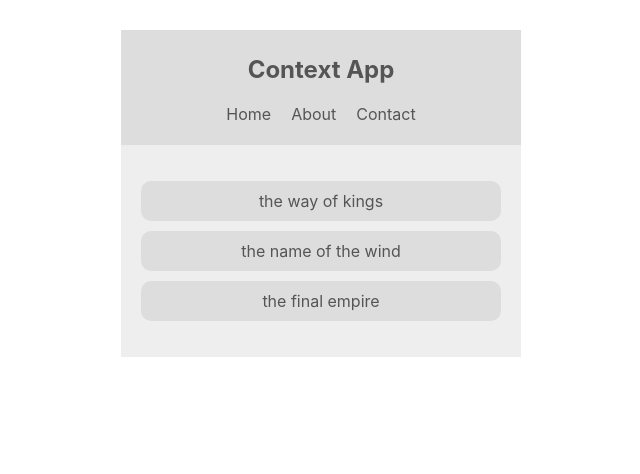
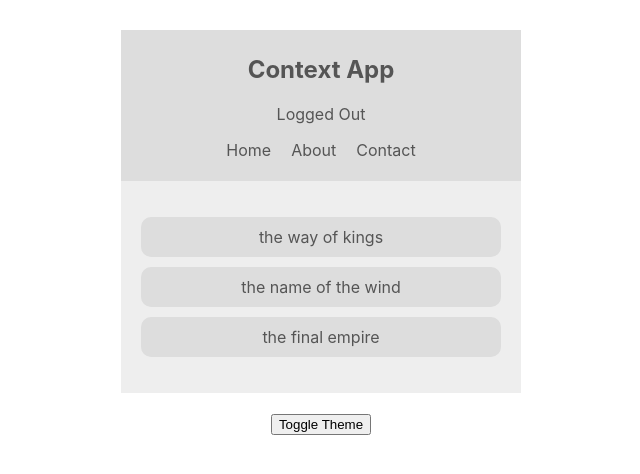
Before and after one commit to freddielumor/React-Context-Hooks, a React (Create React App) app: page / in a window 1280 px wide. Shown: the top 474 px of the page, without its empty margins (319-959 px from the left). Built offline with nearby package versions, Linux system fonts and the light colour scheme.

Commit message:
Add auth conetxt provider, update theme context provider, add theme toggle

```diff
--- a/src/App.js
+++ b/src/App.js
@@ -1,16 +1,20 @@
-import React from 'react';
-import BookList from './components/BookList';
-import Navbar from './components/Navbar';
-import ThemeContextProvider from './Context/themecontext';
+import React from "react";
+import BookList from "./components/BookList";
+import Navbar from "./components/Navbar";
+import ThemeContextProvider from "./Context/ThemeContext";
+import AuthContextProvider from "./Context/AuthContext";
+import ThemeToggle from "./components/ThemeToggle";
 
 function App() {
   return (
     <div className="App">
       <ThemeContextProvider>
-        <Navbar />
-        <BookList />
+        <AuthContextProvider>
+          <Navbar />
+          <BookList />
+          <ThemeToggle />
+        </AuthContextProvider>
       </ThemeContextProvider>
-
     </div>
   );
 }
--- /dev/null
+++ b/src/Context/AuthContext.js
@@ -0,0 +1,29 @@
+import React, { Component, createContext } from "react";
+
+export const AuthContext = createContext();
+
+class AuthContextProvider extends Component {
+  state = {
+    isAuthenticated: false,
+  };
+
+  toggleAuth = () => {
+    const { isAuthenticated } = this.state;
+
+    this.setState({
+      isAuthenticated: !isAuthenticated,
+    });
+  };
+
+  render() {
+    return (
+      <AuthContext.Provider
+        value={{ ...this.state, toggleAuth: this.toggleAuth }}
+      >
+        {this.props.children}
+      </AuthContext.Provider>
+    );
+  }
+}
+
+export default AuthContextProvider;
--- a/src/Context/themecontext.js
+++ b/src/Context/themecontext.js
@@ -1,4 +1,4 @@
-import React, {createContext } from 'react';
+import React, { createContext } from "react";
 
 export const ThemeContext = createContext();
 
@@ -8,21 +8,31 @@ export const ThemeContext = createContext();
     light: {
       syntax: "#555",
       ui: "#ddd",
-            bg: "#eee"
+      bg: "#eee",
     },
     dark: {
       syntax: "#ddd",
       ui: "#333",
-            bg: "#555"
-        }
-    }
+      bg: "#555",
+    },
+  };
+
+  toggleTheme = () => {
+    const { isLightTheme } = this.state;
+
+    this.setState({
+      isLightTheme: !isLightTheme,
+    });
+  };
 
   render() {
     return (
-            <ThemeContext.Provider value={{...this.state}}>
+      <ThemeContext.Provider
+        value={{ ...this.state, toggleTheme: this.toggleTheme }}
+      >
         {this.props.children}
       </ThemeContext.Provider>
-        )
+    );
   }
 }
 
--- a/src/components/Navbar.js
+++ b/src/components/Navbar.js
@@ -1,30 +1,35 @@
-import React, { Component } from 'react';
-import {ThemeContext} from '../Context/themecontext';
+import React, { Component } from "react";
+import { ThemeContext } from "../Context/ThemeContext";
+import { AuthContext } from "../Context/AuthContext";
 
 class Navbar extends Component {
   render() {
-
     return (
+      <AuthContext.Consumer>
+        {(authContext) => (
           <ThemeContext.Consumer>
-        {
-          (context) => {
-            const {isLightTheme, light, dark} = context;
+            {(themeContext) => {
+              const { isAuthenticated, toggleAuth } = authContext;
+              const { isLightTheme, light, dark } = themeContext;
               const theme = isLightTheme ? light : dark;
 
               return (
-              <nav style={{background: theme.ui, color: theme.syntax}}>
+                <nav style={{ background: theme.ui, color: theme.syntax }}>
                   <h1>Context App</h1>
+                  <div onClick={toggleAuth} style={{ cursor: "pointer" }}>
+                    {isAuthenticated ? "Logged In" : "Logged Out"}
+                  </div>
                   <ul>
                     <li>Home</li>
                     <li>About</li>
                     <li>Contact</li>
                   </ul>
                 </nav>
-            )
-          }
-        }
+              );
+            }}
           </ThemeContext.Consumer>
-
+        )}
+      </AuthContext.Consumer>
     );
   }
 }
--- /dev/null
+++ b/src/components/ThemeToggle.js
@@ -0,0 +1,14 @@
+import React, { Component } from "react";
+import { ThemeContext } from "../Context/ThemeContext";
+
+class ThemeToggle extends Component {
+  static contextType = ThemeContext;
+
+  render() {
+    const { toggleTheme } = this.context;
+
+    return <button onClick={toggleTheme}>Toggle Theme</button>;
+  }
+}
+
+export default ThemeToggle;
```
Also changed, not shown: src/components/BookList.js (+10 -8 lines). Lines whose indentation alone changed are shown as unchanged.
